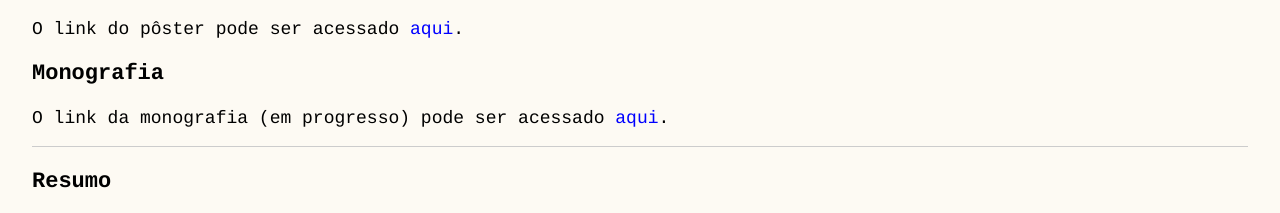
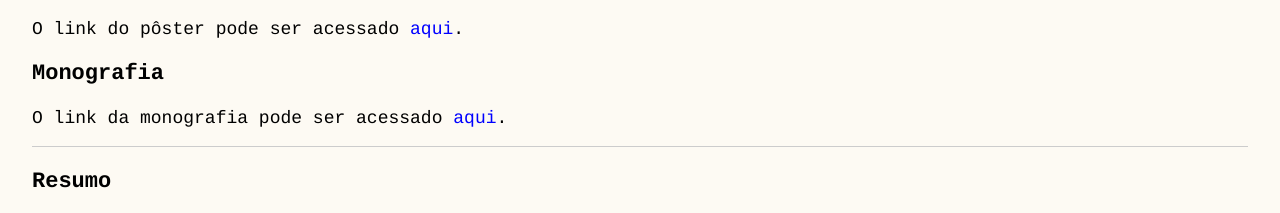
Before and after one commit to cjinshian27/mac0499, a plain HTML site: page index.html in a window 1280 px wide. Shown: the part 516-729 px from the top of the page. Drawn offline with Linux system fonts and the light colour scheme.

Commit message:
chore: fix text

```diff
--- a/index.html
+++ b/index.html
@@ -46,7 +46,7 @@
       <section class="monografia">
         <h3>Monografia</h3>
         <p>
-          O link da monografia (em progresso) pode ser acessado
+          O link da monografia pode ser acessado
           <a href="./tese.pdf" target="_blank">aqui</a>.
         </p>
       </section>
```
